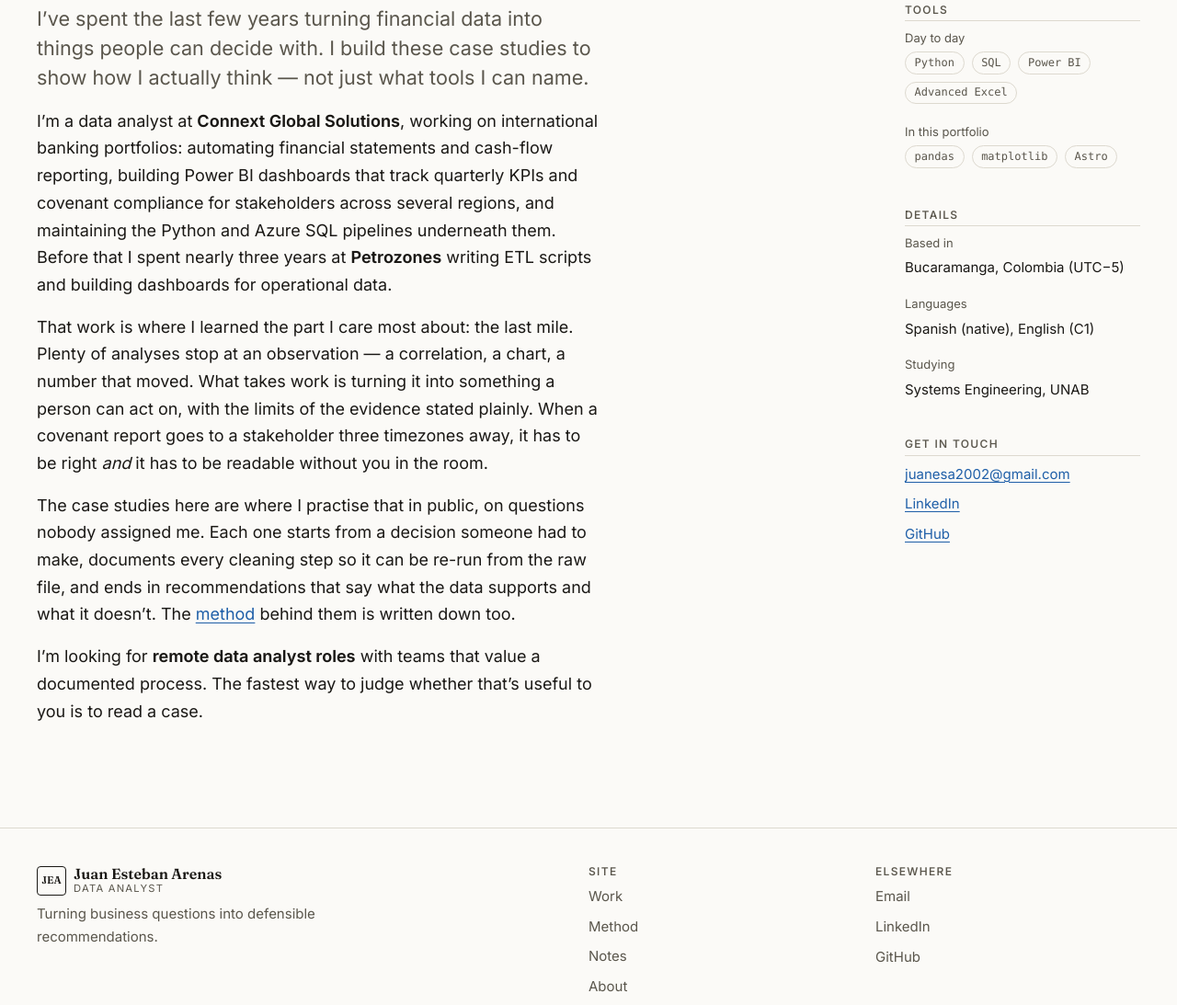
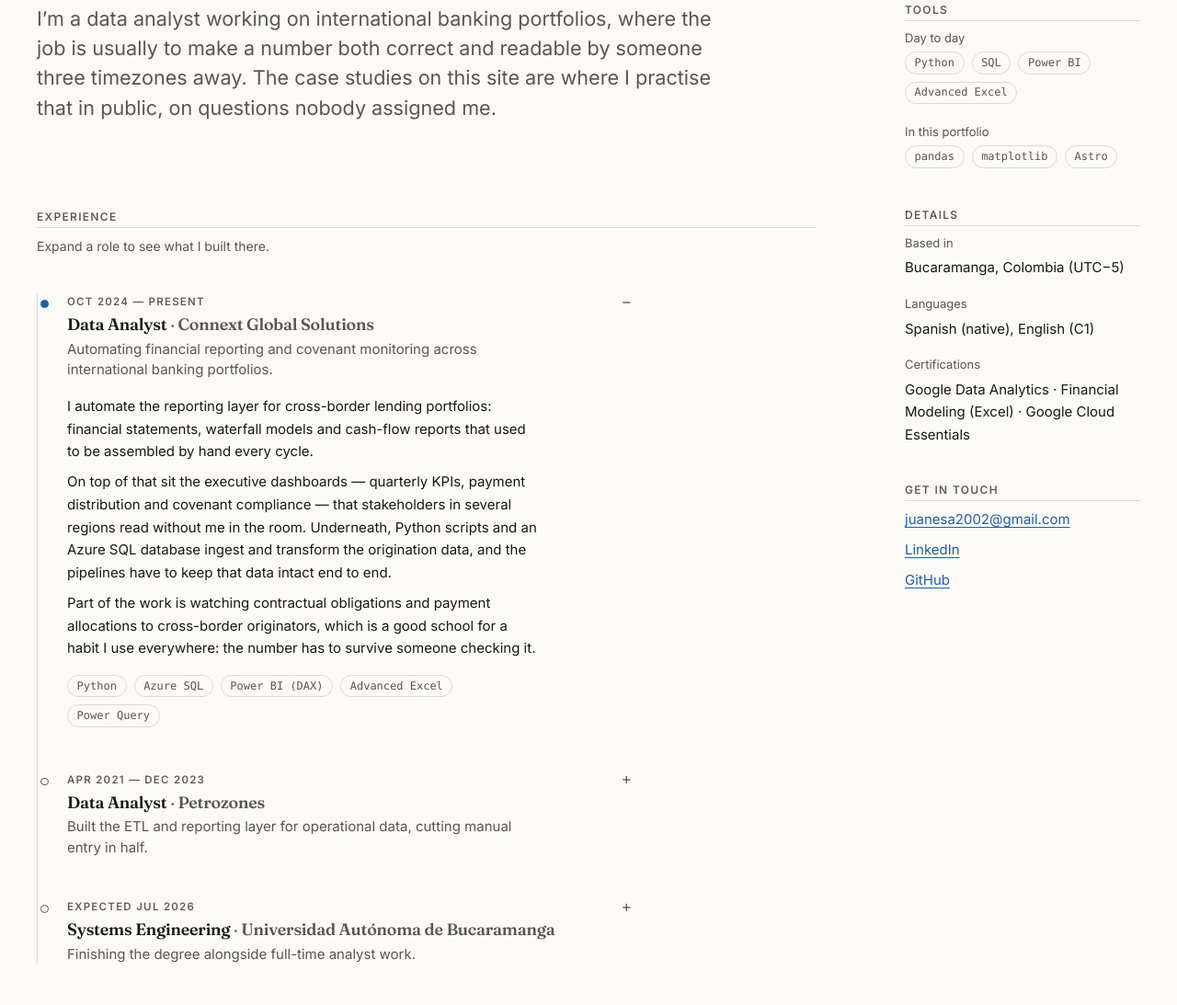
Before and after one commit to BobbyTarantino099/Portfolio, an Astro site: page /about in a window 1280 px wide. Shown: the part 320-1413 px from the top of the page at 92% size. Built offline with nearby package versions, Linux system fonts and the light colour scheme; Astro itself is replaced by a stand-in of ours.

Commit message:
Turn the About bio into an expandable experience timeline
Four long paragraphs asked the reader to absorb a career in prose. Now a
three-sentence intro carries the point and the history sits in a
reverse-chronological timeline: collapsed shows dates, role, employer and
one line of what was achieved; expanded adds the detail and the stack.
The current role opens by default and runs longest, so the page answers
"what does he do now" before anything else.

Built on native <details>/<summary>, so it toggles by keyboard and the
site still ships zero JavaScript. The vertical line and its dots are CSS
- a border on the list and a ::before per entry - with the open entry's
dot filled in the accent colour to mark position.

Entries are the two analyst roles plus the degree, which was previously
buried as one line in the sidebar; studying Systems Engineering through
full-time work says something a sidebar row does not. Certifications stay
in the sidebar rather than padding the timeline to five entries and
diluting the two roles that matter.

The 2023-2024 gap stays visible with real dates, at Juan's call. Nine
months reads as unremarkable, and dates that disagree with a LinkedIn
profile do not.

Constrained the summary to the reading measure: left full width, the +/−
indicator floated far right of the text it belongs to.

Verified: zero <script> in dist, one entry open on load, summary
focusable and toggling by keyboard, no horizontal overflow at 390/768/
1280, and AAA contrast on the timeline text in both themes.

Co-Authored-By: Claude Opus 5 <noreply@anthropic.com>

```diff
--- /dev/null
+++ b/src/components/TimelineEntry.astro
@@ -0,0 +1,175 @@
+---
+/**
+ * Una entrada de la línea de tiempo de experiencia.
+ *
+ * Colapsada muestra fechas, puesto, organización y una línea de logro.
+ * Expandida añade el detalle y el stack.
+ *
+ * Usa <details>/<summary> nativos: el expandible funciona con teclado y sin
+ * JavaScript, igual que el índice del rail. El sitio sigue sin enviar un solo
+ * byte de JS.
+ */
+
+interface Props {
+  period: string;
+  role: string;
+  org: string;
+  /** La línea que se lee sin abrir la entrada. Un logro, no una responsabilidad. */
+  achievement: string;
+  stack?: string[];
+  /** El rol más reciente llega abierto. */
+  open?: boolean;
+}
+
+const { period, role, org, achievement, stack = [], open = false } = Astro.props;
+---
+
+<li class="entry">
+  <details open={open}>
+    <summary>
+      <span class="period">{period}</span>
+      <span class="role">
+        {role} <span class="sep" aria-hidden="true">·</span> <span class="org">{org}</span>
+      </span>
+      <span class="achievement">{achievement}</span>
+    </summary>
+
+    <div class="detail">
+      <slot />
+
+      {
+        stack.length > 0 && (
+          <ul class="tags stack">
+            {stack.map((s) => <li class="tag">{s}</li>)}
+          </ul>
+        )
+      }
+    </div>
+  </details>
+</li>
+
+<style>
+  .entry {
+    position: relative;
+    padding-left: var(--space-m);
+    padding-bottom: var(--space-l);
+  }
+
+  /* El punto sobre la línea vertical. La línea la dibuja el <ol> padre. */
+  .entry::before {
+    content: '';
+    position: absolute;
+    left: -0.3rem;
+    top: 0.42rem;
+    width: 0.55rem;
+    height: 0.55rem;
+    border-radius: 50%;
+    background: var(--paper);
+    border: 1.5px solid var(--ink-soft);
+  }
+
+  /* La entrada abierta marca dónde estás en la línea. */
+  .entry:has(details[open])::before {
+    background: var(--accent);
+    border-color: var(--accent);
+  }
+
+  summary {
+    display: grid;
+    gap: var(--space-3xs);
+    cursor: pointer;
+    list-style: none;
+    /* Sitio a la derecha para el indicador +/− */
+    padding-right: var(--space-m);
+    position: relative;
+    /* Sin este tope el summary ocupa toda la columna y el +/− queda flotando
+       muy lejos del texto, como si no perteneciera a la entrada. */
+    max-width: var(--measure);
+  }
+
+  summary::-webkit-details-marker {
+    display: none;
+  }
+
+  summary:focus-visible {
+    outline: 2px solid var(--accent);
+    outline-offset: 4px;
+    border-radius: 2px;
+  }
+
+  summary::after {
+    content: '+';
+    position: absolute;
+    right: 0;
+    top: 0.1rem;
+    font-family: var(--font-mono);
+    font-size: 1rem;
+    line-height: 1;
+    color: var(--ink-soft);
+    transition: color 120ms ease;
+  }
+
+  details[open] summary::after {
+    content: '−';
+  }
+
+  summary:hover::after {
+    color: var(--accent);
+  }
+
+  .period {
+    font-size: 0.72rem;
+    font-weight: 550;
+    text-transform: uppercase;
+    letter-spacing: 0.11em;
+    color: var(--ink-soft);
+  }
+
+  .role {
+    font-family: var(--font-serif);
+    font-optical-sizing: auto;
+    font-size: 1.12rem;
+    font-weight: 600;
+    line-height: 1.25;
+    letter-spacing: -0.012em;
+    color: var(--ink);
+  }
+
+  .sep {
+    color: var(--ink-soft);
+    font-weight: 400;
+  }
+
+  .org {
+    color: var(--ink-soft);
+  }
+
+  summary:hover .role {
+    color: var(--accent);
+  }
+
+  .achievement {
+    font-size: 0.9375rem;
+    line-height: 1.5;
+    color: var(--ink-soft);
+    max-width: 52ch;
+  }
+
+  .detail {
+    margin-top: var(--space-s);
+    font-size: 0.9375rem;
+    max-width: var(--measure);
+  }
+
+  .detail :global(p) {
+    margin-bottom: var(--space-2xs);
+  }
+
+  .detail :global(p:last-of-type) {
+    margin-bottom: 0;
+  }
+
+  .stack {
+    margin-top: var(--space-s);
+  }
+</style>
--- a/src/pages/about.astro
+++ b/src/pages/about.astro
@@ -1,18 +1,16 @@
 ---
 import { Image } from 'astro:assets';
 import Base from '../layouts/Base.astro';
+import TimelineEntry from '../components/TimelineEntry.astro';
 import portrait from '../assets/portrait.png';
 import { site } from '../site';
 
 /*
- * Bio escrita a partir del CV de Juan (Connext Global Solutions, Petrozones,
- * UNAB) y de sus respuestas: busca remoto internacional, ya trabaja con datos,
- * le atraen negocio y producto, y quiere que se le recuerde por traducir datos
- * a decisiones. Nada aquí está inventado — todo sale del CV o de lo que dijo.
+ * Todo el contenido sale del CV de Juan y de sus respuestas. Nada inventado.
  *
- * Lo que SÍ deja fuera a propósito: el objetivo del CV apunta a un puesto
- * concreto en banca local, y en el sitio dijo que busca remoto internacional.
- * Manda lo segundo.
+ * El hueco entre Petrozones (dic 2023) y Connext (oct 2024) queda a la vista con
+ * las fechas reales: decisión suya. Nueve meses no llaman la atención, y falsear
+ * fechas sí es un problema si alguien contrasta con LinkedIn.
  */
 
 const tools = {
@@ -23,7 +21,7 @@ const tools = {
 const facts = [
   { label: 'Based in', value: 'Bucaramanga, Colombia (UTC−5)' },
   { label: 'Languages', value: 'Spanish (native), English (C1)' },
-  { label: 'Studying', value: 'Systems Engineering, UNAB' },
+  { label: 'Certifications', value: 'Google Data Analytics · Financial Modeling (Excel) · Google Cloud Essentials' },
 ];
 ---
 
@@ -50,43 +48,84 @@ const facts = [
     </header>
 
     <div class="about-body">
-      <div class="bio measure">
-        <p class="lede">
-          I&rsquo;ve spent the last few years turning financial data into things people can decide
-          with. I build these case studies to show how I actually think — not just what tools I
-          can name.
+      <div class="bio">
+        <p class="lede measure">
+          I&rsquo;m a data analyst working on international banking portfolios, where the job is
+          usually to make a number both correct and readable by someone three timezones away. The
+          case studies on this site are where I practise that in public, on questions nobody
+          assigned me.
         </p>
 
+        <section class="experience" aria-labelledby="experience">
+          <h2 class="eyebrow" id="experience">Experience</h2>
+          <p class="hint">Expand a role to see what I built there.</p>
+
+          <ol class="timeline">
+            <TimelineEntry
+              period="Oct 2024 — Present"
+              role="Data Analyst"
+              org="Connext Global Solutions"
+              achievement="Automating financial reporting and covenant monitoring across international banking portfolios."
+              stack={['Python', 'Azure SQL', 'Power BI (DAX)', 'Advanced Excel', 'Power Query']}
+              open
+            >
               <p>
-          I&rsquo;m a data analyst at <strong>Connext Global Solutions</strong>, working on
-          international banking portfolios: automating financial statements and cash-flow
-          reporting, building Power BI dashboards that track quarterly KPIs and covenant
-          compliance for stakeholders across several regions, and maintaining the Python and Azure
-          SQL pipelines underneath them. Before that I spent nearly three years at{' '}
-          <strong>Petrozones</strong> writing ETL scripts and building dashboards for operational
-          data.
+                I automate the reporting layer for cross-border lending portfolios: financial
+                statements, waterfall models and cash-flow reports that used to be assembled by
+                hand every cycle.
               </p>
+              <p>
+                On top of that sit the executive dashboards — quarterly KPIs, payment distribution
+                and covenant compliance — that stakeholders in several regions read without me in
+                the room. Underneath, Python scripts and an Azure SQL database ingest and transform
+                the origination data, and the pipelines have to keep that data intact end to end.
+              </p>
+              <p>
+                Part of the work is watching contractual obligations and payment allocations to
+                cross-border originators, which is a good school for a habit I use everywhere: the
+                number has to survive someone checking it.
+              </p>
+            </TimelineEntry>
 
+            <TimelineEntry
+              period="Apr 2021 — Dec 2023"
+              role="Data Analyst"
+              org="Petrozones"
+              achievement="Built the ETL and reporting layer for operational data, cutting manual entry in half."
+              stack={['Python', 'MySQL', 'Power BI', 'Advanced Excel']}
+            >
               <p>
-          That work is where I learned the part I care most about: the last mile. Plenty of
-          analyses stop at an observation — a correlation, a chart, a number that moved. What
-          takes work is turning it into something a person can act on, with the limits of the
-          evidence stated plainly. When a covenant report goes to a stakeholder three timezones
-          away, it has to be right <em>and</em> it has to be readable without you in the room.
+                I wrote the Python ETL that pulled data from APIs and CSV files, which removed
+                about half of the manual entry the team was doing. I also designed and tuned the
+                MySQL schemas and queries behind it.
               </p>
+              <p>
+                The output was a set of Power BI dashboards combining several sources, plus weekly
+                business reports in Excel for operations and management. It was my first real
+                lesson in the difference between a report that exists and a report someone
+                actually uses.
+              </p>
+            </TimelineEntry>
 
+            <TimelineEntry
+              period="Expected Jul 2026"
+              role="Systems Engineering"
+              org="Universidad Autónoma de Bucaramanga"
+              achievement="Finishing the degree alongside full-time analyst work."
+            >
               <p>
-          The case studies here are where I practise that in public, on questions nobody assigned
-          me. Each one starts from a decision someone had to make, documents every cleaning step
-          so it can be re-run from the raw file, and ends in recommendations that say what the
-          data supports and what it doesn&rsquo;t. The <a href="/method/">method</a> behind them
-          is written down too.
+                I&rsquo;ve been studying Systems and Computing Engineering while working full time.
+                It is where the engineering side of this comes from — databases, pipelines, and the
+                habit of treating an analysis as something that has to run again tomorrow.
               </p>
+            </TimelineEntry>
+          </ol>
+        </section>
 
-        <p>
+        <p class="closing measure">
           I&rsquo;m looking for <strong>remote data analyst roles</strong> with teams that value a
           documented process. The fastest way to judge whether that&rsquo;s useful to you is to
-          read a case.
+          read a case — the <a href="/method/">method</a> behind them is written down too.
         </p>
       </div>
 
@@ -178,6 +217,45 @@ const facts = [
     }
   }
 
+  /* --- Experiencia --------------------------------------------------------- */
+
+  .experience {
+    margin-top: var(--space-2xl);
+  }
+
+  .experience h2 {
+    margin: 0;
+    font-family: var(--font-sans);
+    padding-bottom: var(--space-3xs);
+    border-bottom: 1px solid var(--rule);
+  }
+
+  .hint {
+    margin: var(--space-2xs) 0 var(--space-l);
+    font-size: 0.875rem;
+    color: var(--ink-soft);
+  }
+
+  /* La línea vertical de la que cuelgan los puntos de cada entrada. */
+  .timeline {
+    list-style: none;
+    margin: 0;
+    padding: 0 0 0 var(--space-2xs);
+    border-left: 1px solid var(--rule);
+  }
+
+  .timeline > :global(.entry:last-child) {
+    padding-bottom: 0;
+  }
+
+  .closing {
+    margin-top: var(--space-2xl);
+    padding-top: var(--space-m);
+    border-top: 1px solid var(--rule);
+  }
+
+  /* --- Barra lateral ------------------------------------------------------- */
+
   .about-side {
     display: grid;
     gap: var(--space-l);
```
Lines whose indentation alone changed are shown as unchanged.
